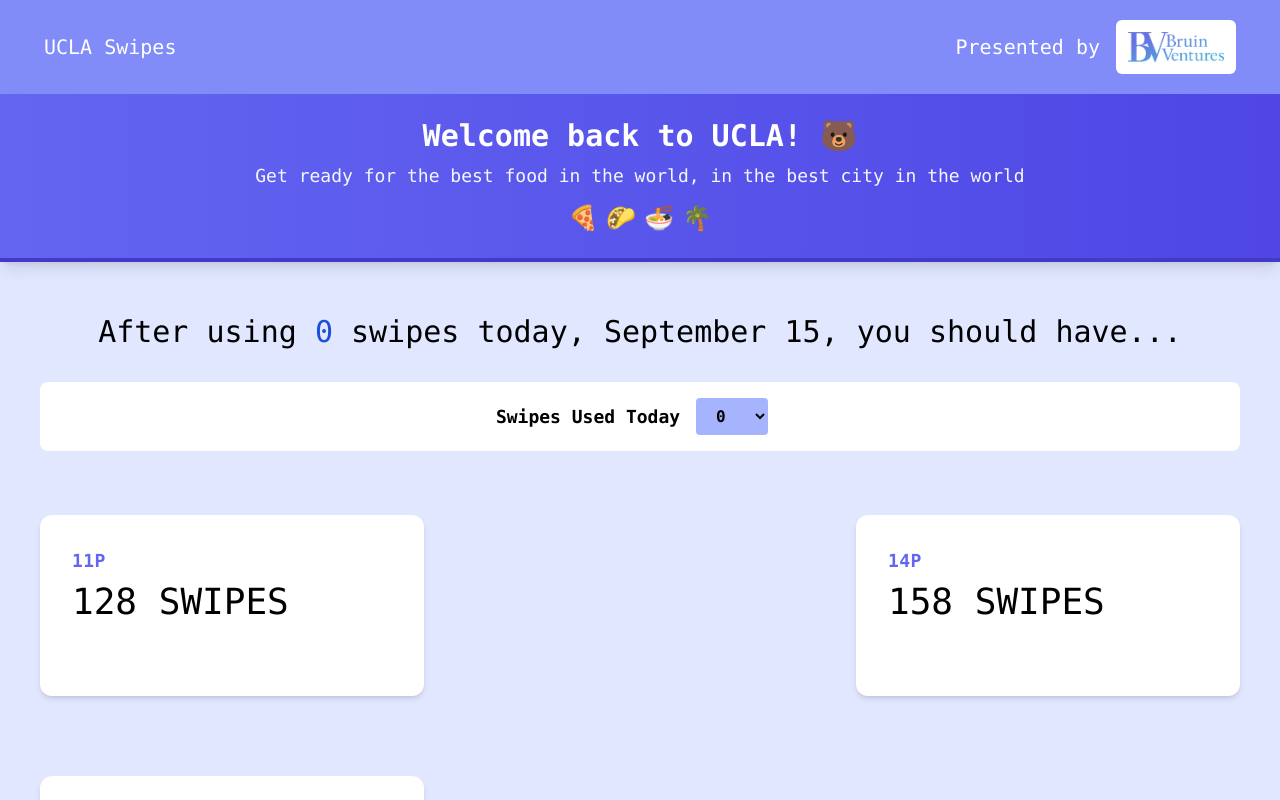
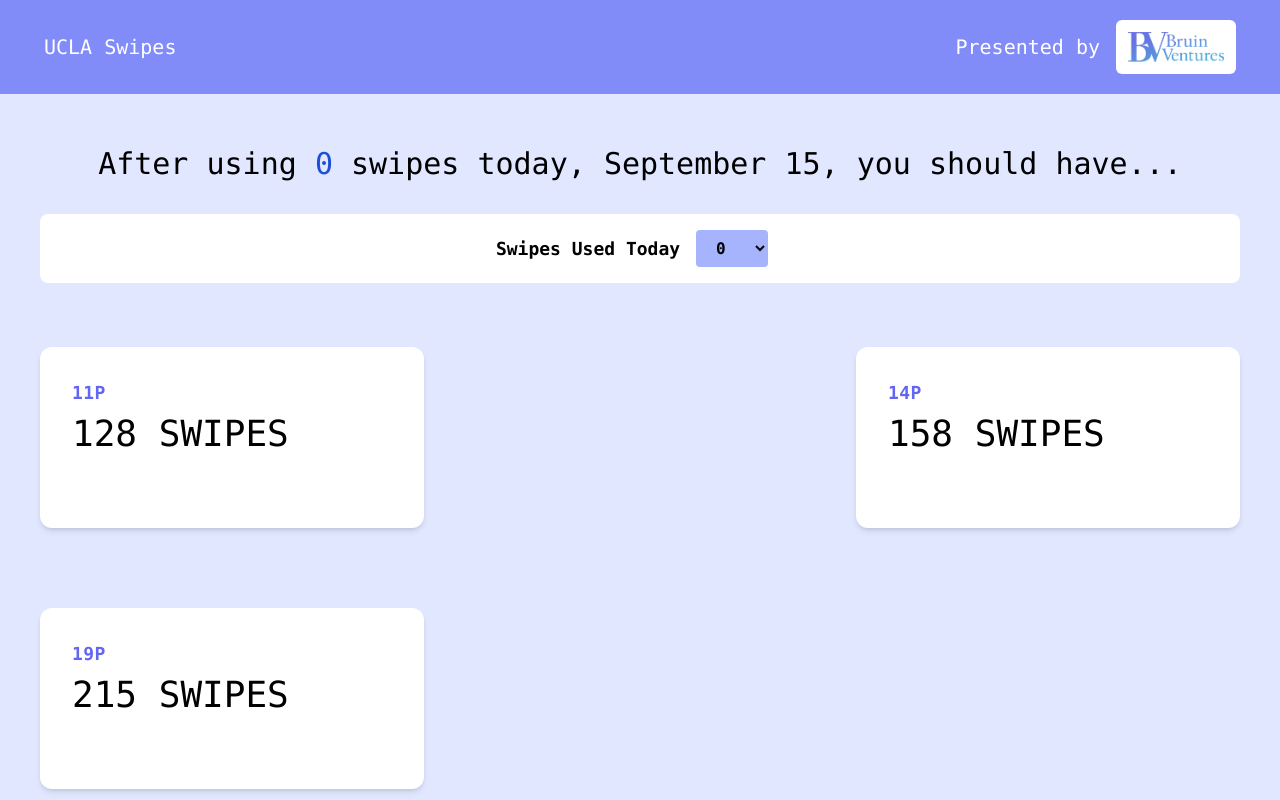
Before and after one commit to nitinsubz/ucla-swipes, a Next.js app: page / in a window 1280 px wide. Shown: the top 800 px of the page. Built offline with nearby package versions, Linux system fonts and the light colour scheme.

Commit message:
remove banner

```diff
--- a/app/page.jsx
+++ b/app/page.jsx
@@ -18,19 +18,6 @@ export default function Home() {
   return (
     <main className="min-h-screen bg-indigo-100 pb-11 font-mono">
       <Navbar />
-
-      {/* Welcome Banner */}
-      <div className="bg-gradient-to-r from-indigo-500 to-indigo-600 text-white py-6 px-6 text-center shadow-lg border-b-4 border-indigo-700">
-        <h1 className="text-3xl font-bold mb-2">Welcome back to UCLA! 🐻</h1>
-        <p className="text-lg opacity-95">Get ready for the best food in the world, in the best city in the world</p>
-        <div className="mt-3 flex justify-center space-x-2">
-          <span className="text-2xl">🍕</span>
-          <span className="text-2xl">🌮</span>
-          <span className="text-2xl">🍜</span>
-          <span className="text-2xl">🌴</span>
-        </div>
-      </div>
-
       <div className="m-10">
         <Header />
         <div className="text-center">
```
